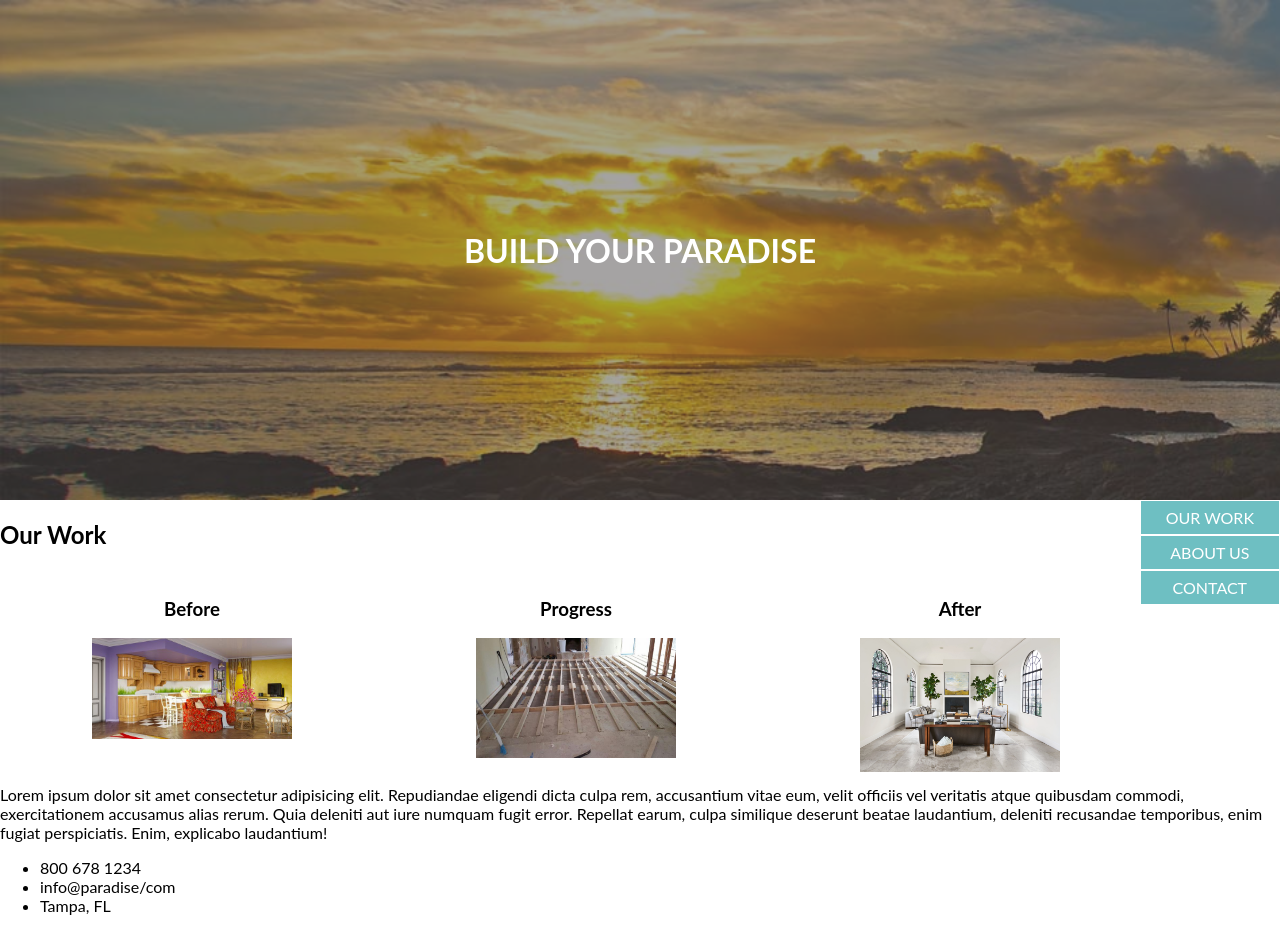
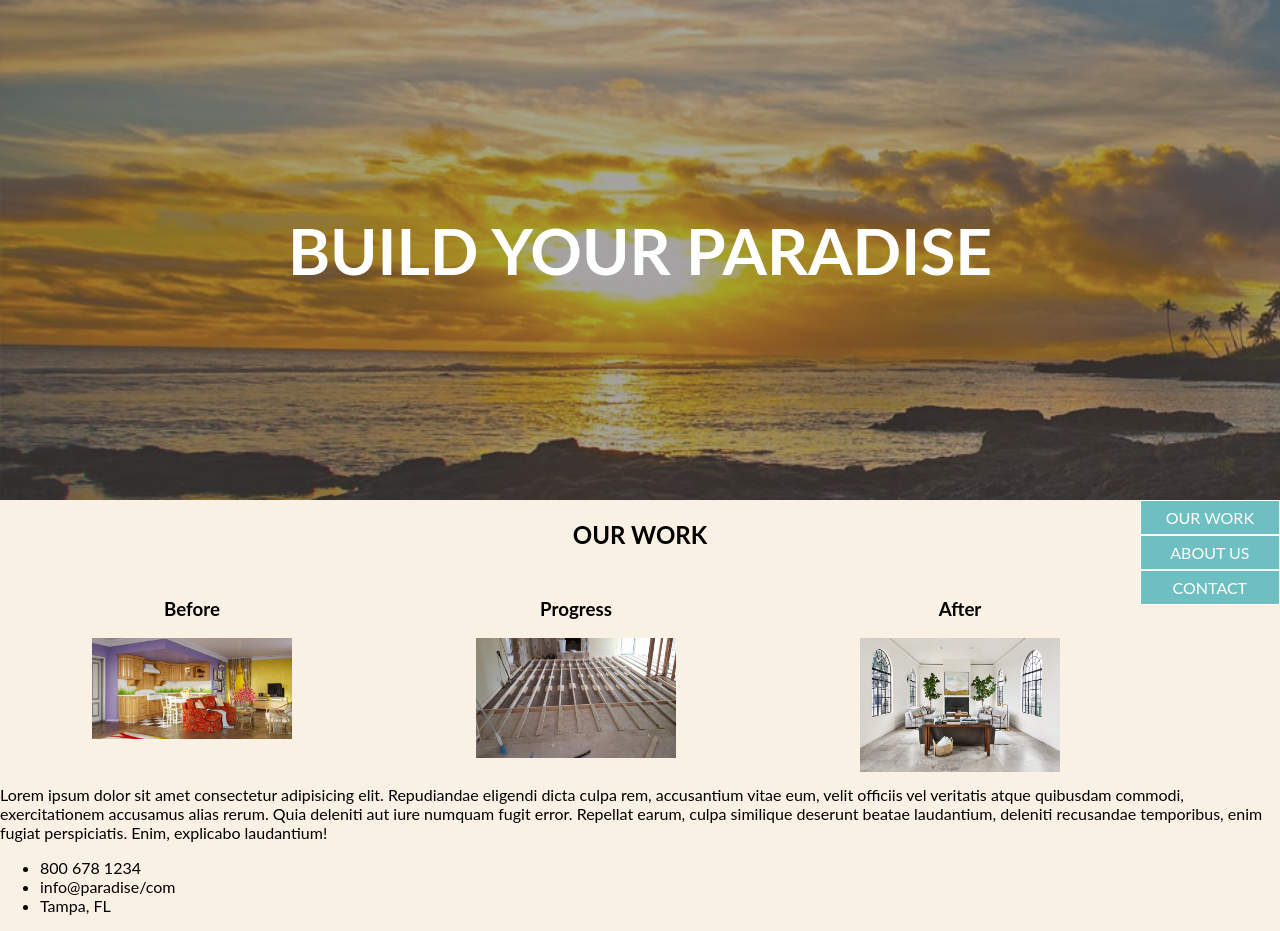
Before and after one commit to RileyShimp/interior_design, a plain HTML site: page index.html in a window 1280 px wide. Drawn offline with Linux system fonts and the light colour scheme.

Commit message:
fixed header font size
Co-authored-by: Anastasiia Riabets <anastasiia.ria@gmail.com>

```diff
--- a/css/styles.css
+++ b/css/styles.css
@@ -1,6 +1,7 @@
 body {
   font-family: lato;
   margin: 0;
+  background-color: rgb(250, 241, 229);
 }
 
 header {
@@ -14,11 +15,22 @@ header {
   height: 100%;
   width: 100%;
   background-color: rgba(77, 72, 72, 0.5);
-  color: white;
-  text-transform: uppercase;
+
   display: flex;
   align-items: center;
   justify-content: center;
+}
+
+h1{
+  font-size: 4em;
+  color: white;
+  text-transform: uppercase;
+}
+
+h2 {
+  text-align: center;
+  size: 2em;
+  text-transform: uppercase;
 }
 
 .column {
```
